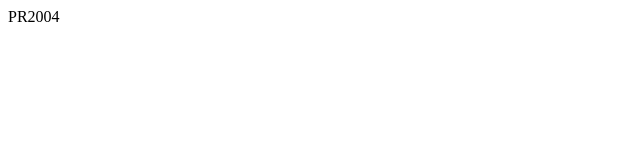
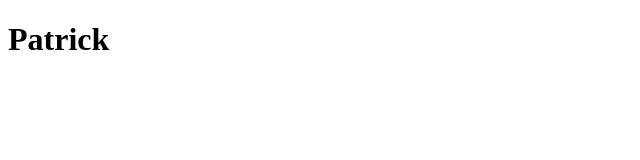
Before and after one commit to 2004PR/prueba1, a plain HTML site: page index.html in a window 1280 px wide. Shown: the whole page, without its empty margins (0-640 px from the left). Drawn offline with Linux system fonts and the light colour scheme.

Commit message:
Inicio del Repositorio

```diff
--- a/index.html
+++ b/index.html
@@ -6,6 +6,6 @@
     <title>Document</title>
 </head>
 <body>
-    PR2004
+    <H1>Patrick</H1>
 </body>
 </html>
```
